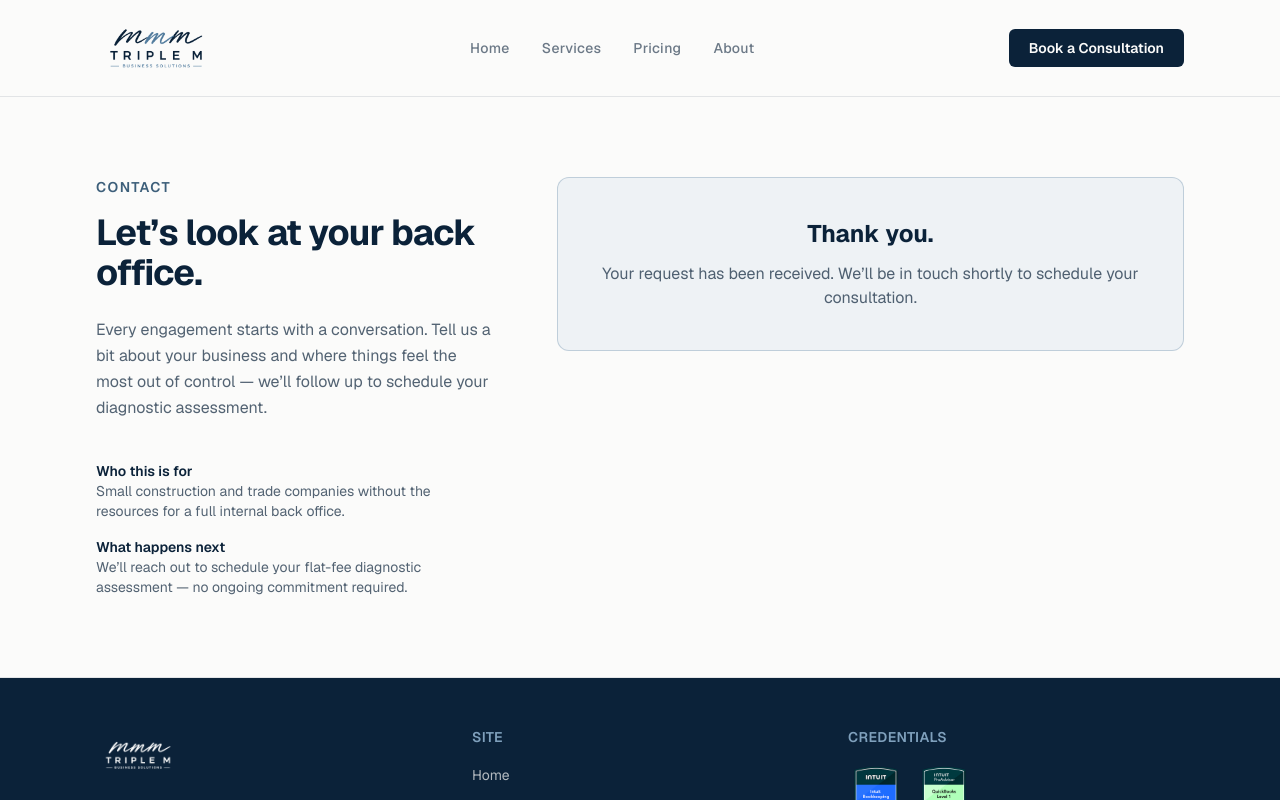
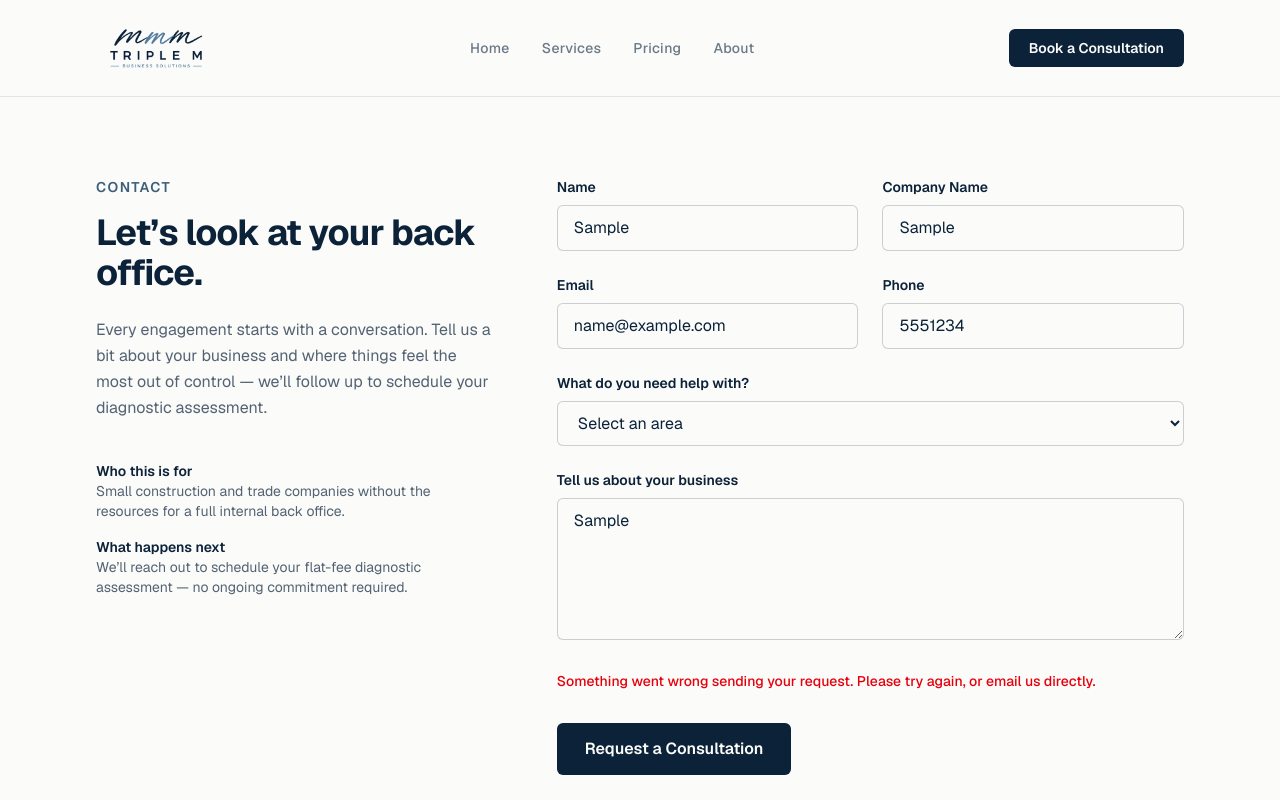
Before and after one commit to mitchm0602/triplembizsolutions, a Next.js app: page /contact in a window 1280 px wide. Both pictures are taken after typing "Sample", "Sample", "name@example.com", "5551234", "Sample" into the empty fields and a click on the button "Request a Consultation". Shown: the top 800 px of the page. Built offline with nearby package versions, Linux system fonts and the light colour scheme.

Commit message:
Wire contact form to send submissions via Formspree
Requests now POST to the Formspree endpoint and route to
mitchell@triplem-consulting.com, with loading and error states added
around the existing success/thank-you view.

Co-Authored-By: Claude Sonnet 5 <noreply@anthropic.com>

```diff
--- a/src/components/ContactForm.tsx
+++ b/src/components/ContactForm.tsx
@@ -1,6 +1,8 @@
 "use client";
 
 import { useState, type FormEvent } from "react";
+
+const FORMSPREE_ENDPOINT = "https://formspree.io/f/mykrdplj";
 
 const serviceOptions = [
   "Bookkeeping & QBO",
@@ -10,15 +12,29 @@ const serviceOptions = [
   "Not sure — help me figure it out",
 ];
 
+type Status = "idle" | "submitting" | "success" | "error";
+
 export default function ContactForm() {
-  const [submitted, setSubmitted] = useState(false);
+  const [status, setStatus] = useState<Status>("idle");
 
-  function handleSubmit(e: FormEvent<HTMLFormElement>) {
+  async function handleSubmit(e: FormEvent<HTMLFormElement>) {
     e.preventDefault();
-    setSubmitted(true);
+    setStatus("submitting");
+
+    try {
+      const response = await fetch(FORMSPREE_ENDPOINT, {
+        method: "POST",
+        body: new FormData(e.currentTarget),
+        headers: { Accept: "application/json" },
+      });
+
+      setStatus(response.ok ? "success" : "error");
+    } catch {
+      setStatus("error");
+    }
   }
 
-  if (submitted) {
+  if (status === "success") {
     return (
       <div className="rounded-xl border border-steel/30 bg-mist p-10 text-center">
         <h2 className="text-2xl font-bold text-navy">Thank you.</h2>
@@ -140,11 +156,19 @@ export default function ContactForm() {
         />
       </div>
 
+      {status === "error" && (
+        <p className="text-sm font-medium text-red-600">
+          Something went wrong sending your request. Please try again, or
+          email us directly.
+        </p>
+      )}
+
       <button
         type="submit"
-        className="mt-2 w-full rounded-md bg-navy px-7 py-3.5 text-base font-semibold text-cream transition-colors hover:bg-navy-light sm:w-fit"
+        disabled={status === "submitting"}
+        className="mt-2 w-full rounded-md bg-navy px-7 py-3.5 text-base font-semibold text-cream transition-colors hover:bg-navy-light disabled:cursor-not-allowed disabled:opacity-60 sm:w-fit"
       >
-        Request a Consultation
+        {status === "submitting" ? "Sending..." : "Request a Consultation"}
       </button>
     </form>
   );
```
